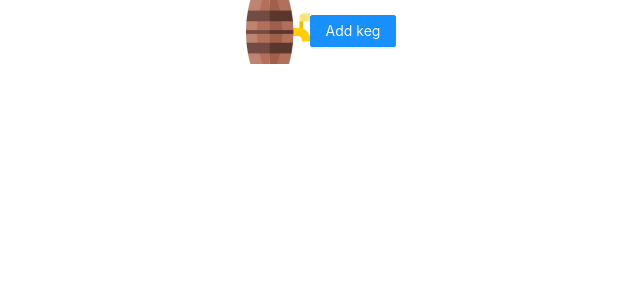
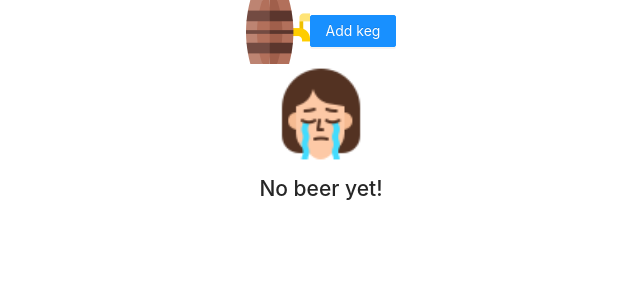
Before and after one commit to NeverSettels/kegger, a React (Create React App) app: page / in a window 1280 px wide. Shown: the top 300 px of the page, without its empty margins (319-959 px from the left). Built offline with nearby package versions, Linux system fonts and the light colour scheme.

Commit message:
Added beer list components in prepfor detail view

```diff
--- /dev/null
+++ b/src/components/BeerCard.js
@@ -0,0 +1,14 @@
+import React from 'react'
+
+
+export default function BeerCard(props) {
+  const { beer } = props
+  return (
+    <div className="beer-card" key={beer.id}>
+      <img src={beer.img} alt={beer.name} />
+      <h3>Name:{beer.name}</h3>
+      <h4>Brand:{beer.brand}</h4>
+      <a href="/">View Details</a>
+    </div>
+  )
+}
--- a/src/components/BeerList.js
+++ b/src/components/BeerList.js
@@ -1,9 +1,16 @@
 import React from 'react'
+import NoBeer from './NoBeer'
+import BeerCard from "./BeerCard"
+import PropTypes from "prop-types"
 
-export default function BeerList() {
+export default function BeerList(props) {
+  const { beerList } = props
   return (
     <div>
-
+      {beerList.length > 0 ? beerList.map(beer => (<BeerCard beer={beer} />)) : <NoBeer />}
     </div>
   )
 }
+BeerList.propTypes = {
+  beerList: PropTypes.array
+};
--- a/src/components/BreweryControl.js
+++ b/src/components/BreweryControl.js
@@ -37,8 +37,7 @@ export default class BreweryControl extends Component {
     return (
       <>
         <Header handleCancel={this.handleCancel} handleOk={this.handleOk} showModal={this.showModal} this={this.handleCancel} visible={this.state.formModalVisible} />
-        <div>
-
+        <div className="main-body">
           <BeerList beerList={this.state.masterKegList} />
         </div>
       </>
--- a/src/components/Header.js
+++ b/src/components/Header.js
@@ -36,6 +36,7 @@ export default function Header(props) {
         title="Add Keg"
         visible={visible}
         onOk={handleKegform}
+        okText="Submit"
         onCancel={handleCancel}
       >
         <form >
--- /dev/null
+++ b/src/components/NoBeer.js
@@ -0,0 +1,14 @@
+import React from 'react'
+import { Empty } from 'antd';
+
+export default function NoBeer() {
+  return (
+    <Empty
+      image="sad.png"
+      description={
+        <h2>No beer yet! </h2>
+      }
+    >
+    </Empty>
+  )
+}
```
Also changed, not shown: public/sad.png (added).
